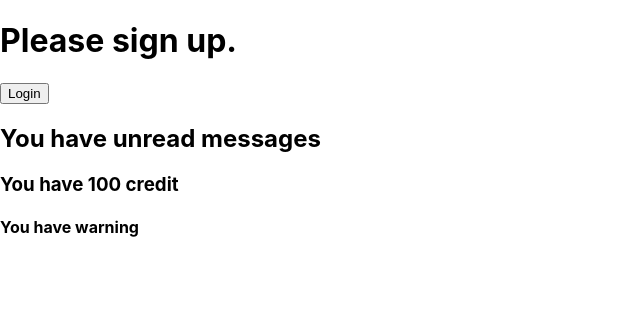
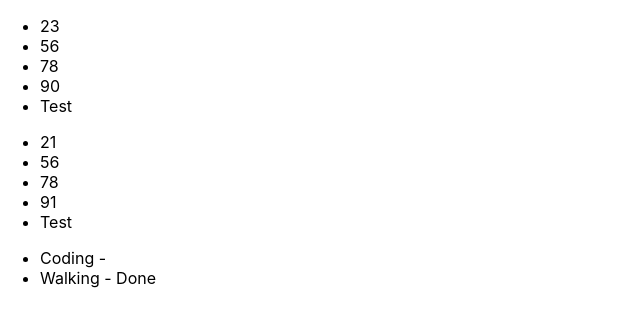
Before and after one commit to basir/react-basic-app, a React (Create React App) app: page / in a window 1280 px wide. Shown: the top 326 px of the page, without its empty margins (0-640 px from the left). Built offline with nearby package versions, Linux system fonts and the light colour scheme.

Commit message:
Video-10-Render-Lists

```diff
--- a/src/App.js
+++ b/src/App.js
@@ -4,11 +4,26 @@ import Greeting from './Greeting';
 import ToggleButton from './ToggleButton';
 import Welcome from './Welcome';
 import LoginControl from './LoginControl';
+import NumberList from './NumberList';
 
 function App() {
+  const numbers = [23, 56, 78, 90, 'Test'];
+  const numbers2 = [21, 56, 78, 91, 'Test'];
+  const todos = [
+    { id: '1', name: 'Coding', isDone: false },
+    { id: '2', name: 'Walking', isDone: true },
+  ];
   return (
     <div>
-      <LoginControl hasNewMessage={true} credit={100} hasWarning={true} />
+      <NumberList numbers={numbers} />
+      <NumberList numbers={numbers2} />
+      <ul>
+        {todos.map((todo) => (
+          <li key={todo.id}>
+            {todo.name} - {todo.isDone ? 'Done' : ''}
+          </li>
+        ))}
+      </ul>
     </div>
   );
 }
--- /dev/null
+++ b/src/NumberList.js
@@ -0,0 +1,10 @@
+function NumberList(props) {
+  return (
+    <ul>
+      {props.numbers.map((number) => (
+        <li key={number}>{number}</li>
+      ))}
+    </ul>
+  );
+}
+export default NumberList;
```
Also changed, not shown: 1 other file (tests, documents, lock files or other folders).
